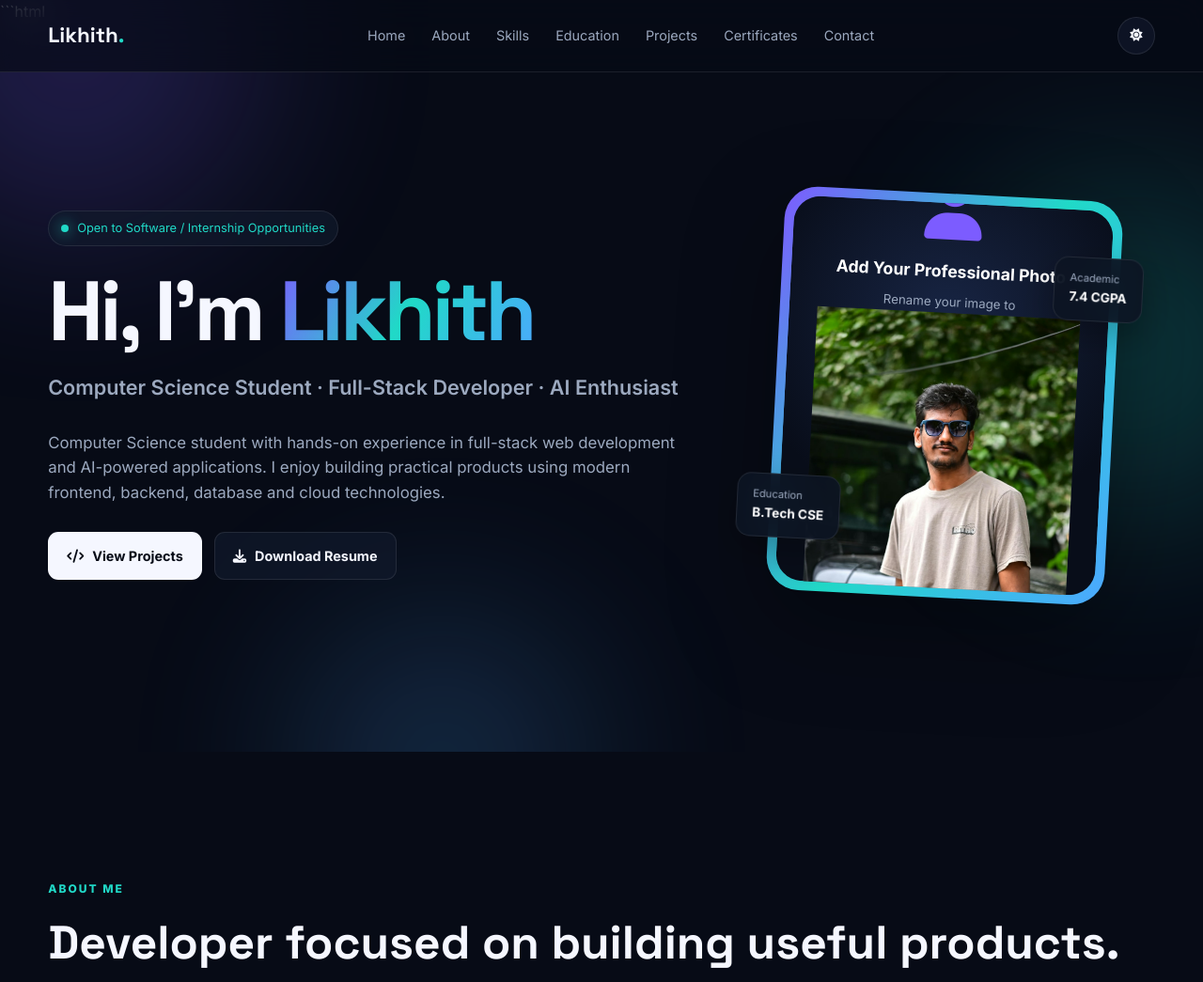
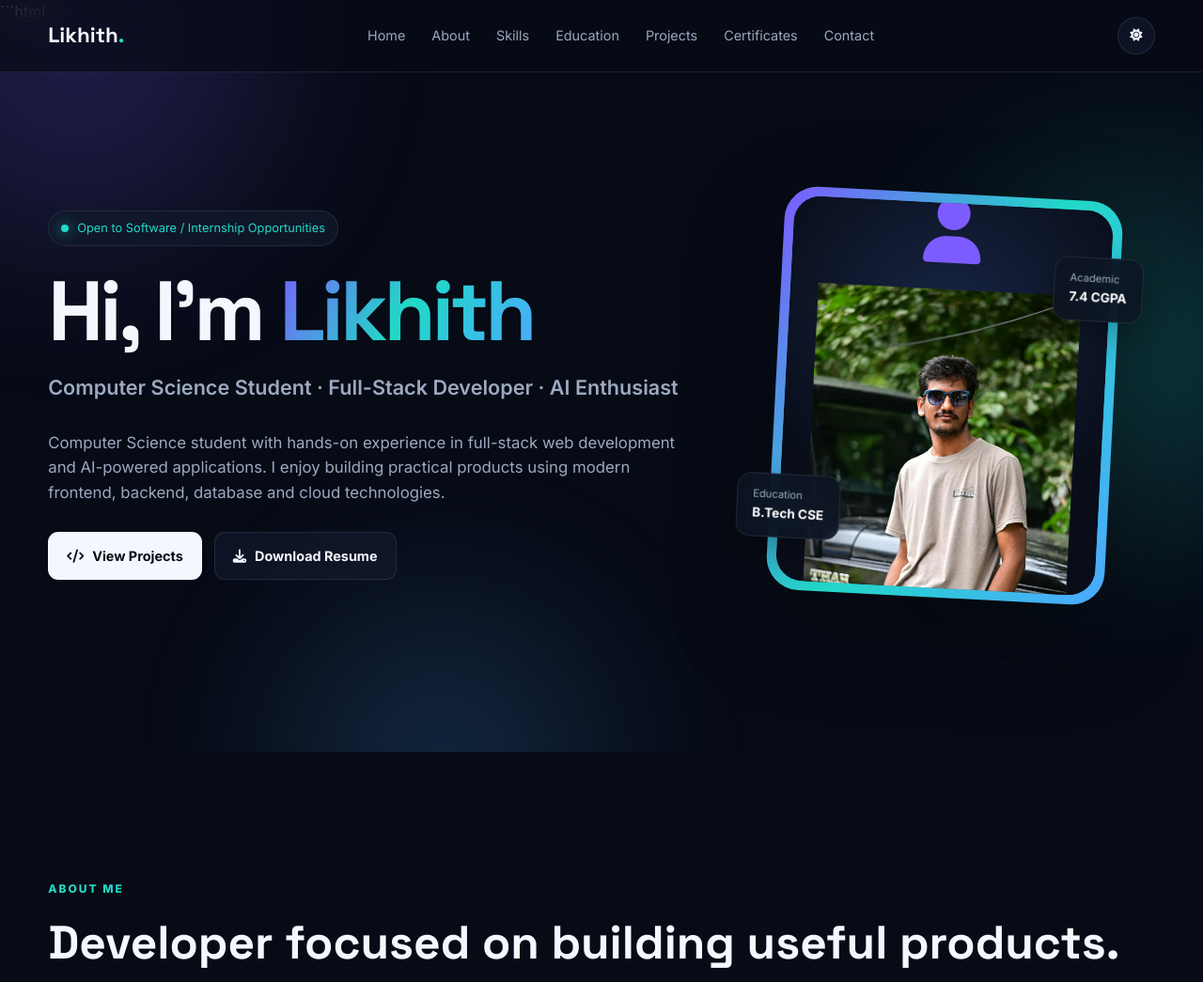
Before and after one commit to tirumalasettilikhith/portfolio, a plain HTML site: page index.html in a window 1280 px wide. Shown: the top 1045 px of the page at 94% size. Drawn offline with Linux system fonts and the light colour scheme.

Commit message:
Remove prompt for adding professional photo
Removed the strong tag prompting to add a professional photo.

```diff
--- a/index.html
+++ b/index.html
@@ -1119,12 +1119,10 @@
 
               <i class="fa-solid fa-user"></i>
 
-              <strong>
-                Add Your Professional Photo
-              </strong>
+
 
               <small style="margin-top:8px;">
-                Rename your image to
+
                 <b><img src="3c7856ca-8137-4807-88ae-90d3227c8cd7.jpg" alt="likhith" ></b>
               </small>
 
```
